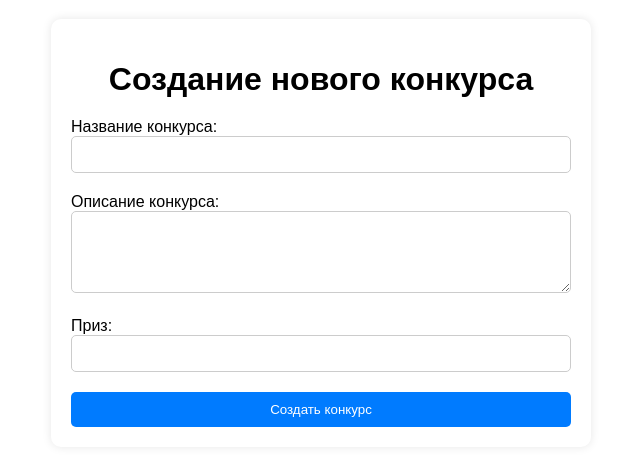
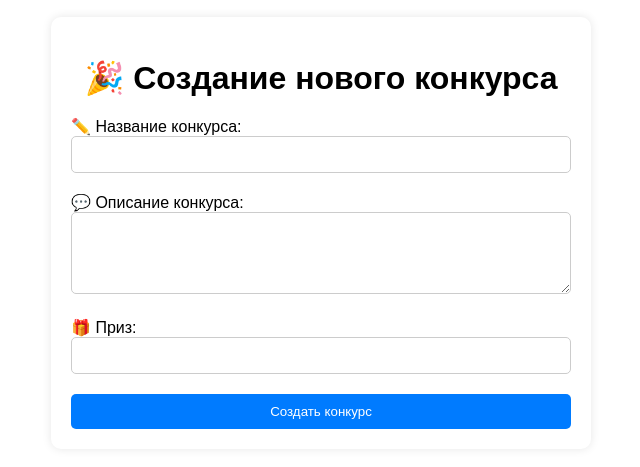
Before and after one commit to coc12farm11/destroyyour.github.io, a plain HTML site: page index.html in a window 1280 px wide. Shown: the part 167-634 px from the top of the page, without its empty margins (319-959 px from the left). Drawn offline with Linux system fonts and the light colour scheme.

Commit message:
Update index.html

```diff
--- a/index.html
+++ b/index.html
@@ -61,13 +61,13 @@
 </head>
 <body>
     <div class="container">
-        <h1>Создание нового конкурса</h1>
+        <h1>🎉 Создание нового конкурса</h1>
         <form id="contest-form">
-            <label for="contest-name">Название конкурса:</label>
+            <label for="contest-name">✏️ Название конкурса:</label>
             <input type="text" id="contest-name" name="contest-name" required>
-            <label for="contest-description">Описание конкурса:</label>
+            <label for="contest-description">💬 Описание конкурса:</label>
             <textarea id="contest-description" name="contest-description" rows="4" required></textarea>
-            <label for="contest-prize">Приз:</label>
+            <label for="contest-prize">🎁 Приз:</label>
             <input type="text" id="contest-prize" name="contest-prize" required>
             <input type="submit" value="Создать конкурс">
         </form>
```
